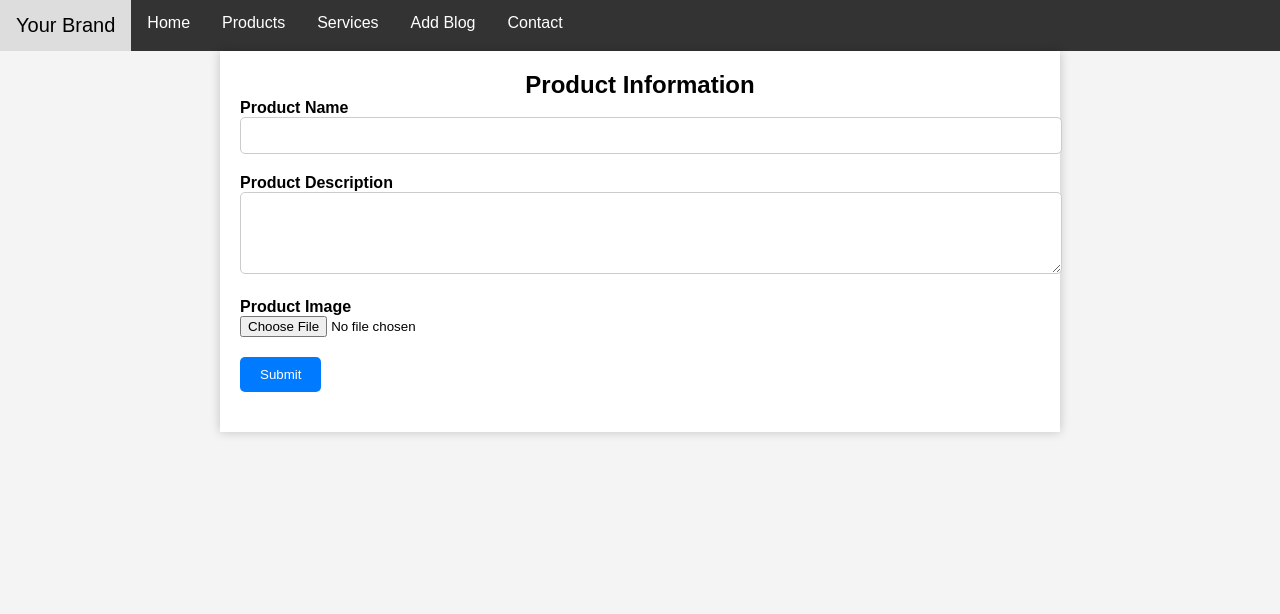
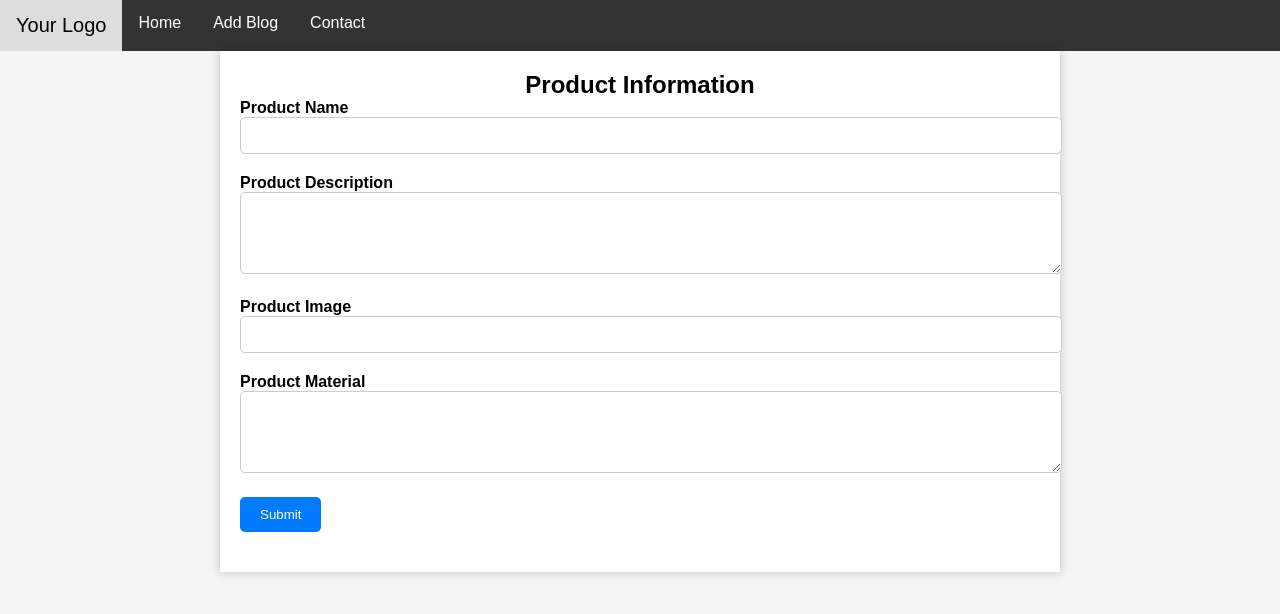
Before and after one commit to aryanpariyarofficial/product-crud, a React (Vite) app: page /add-product in a window 1280 px wide. Shown: the top 614 px of the page. Built offline with nearby package versions, Linux system fonts and the light colour scheme.

Commit message:
some added

```diff
--- a/src/pages/AddProduct/AddProduct.jsx
+++ b/src/pages/AddProduct/AddProduct.jsx
@@ -1,24 +1,39 @@
-import React from 'react'
+import React, { useState } from 'react'
 import './addProduct.css';
 
 const AddProduct = () => {
+    // First Approach
+    const [productName, setProductName] = useState("");
+    const [productDescription, setProductDescription] = useState("");
+    const [productImage, setProductImage] = useState("");
+    const [productMaterial, setProductMaterial] = useState("");
+    const submitHandler = (e) =>{
+        e.preventDefault();
+
+    }
+
+console.log(productName)
   return (
     <div className="container">
         <h2>Product Information</h2>
-        <form>
+        <form onSubmit={submitHandler}>
             <div className="form-group">
                 <label htmlFor="product-name">Product Name</label>
-                <input type="text" id="product-name" name="product-name" required />
+                <input type="text" id="product-name" name="productName" onChange={(e)=>setProductName(e.target.value)} required />
             </div>
 
             <div className="form-group">
                 <label htmlFor="product-description">Product Description</label>
-                <textarea id="product-description" name="product-description" rows="4" required></textarea>
+                <textarea id="product-description" name="productDescription" rows="4" onChange={(e)=>setProductDescription(e.target.value)}required></textarea>
             </div>
 
             <div className="form-group">
                 <label htmlFor="product-image">Product Image</label>
-                <input type="file" id="product-image" name="product-image" accept="image/*" required />
+                <input type="text" id="product-image" onChange={(e)=>setProductImage(e.target.value)} name="productImage" rows={'4'} required />
+            </div>
+            <div className="form-group">
+                <label htmlFor="product-description">Product Material</label>
+                <textarea id="product-material" name="productMaterial" onChange={(e)=>setProductMaterial(e.target.value)} rows="4" required></textarea>
             </div>
 
             <div className="form-group">
--- a/src/pages/Home/Home.jsx
+++ b/src/pages/Home/Home.jsx
@@ -2,7 +2,10 @@ import React, { useEffect, useState } from 'react'
 import "./Home.css";
 import ricecooker from '../../assets/ricecooker.jpg';
 import axios from 'axios';
+import { useNavigate } from 'react-router-dom';
 const Home = () => {
+
+    const navigate = useNavigate();
     const [products, setProducts] = useState([]);
     const fetchProduct = async () => {
         const response = await axios.get("https://652fbacf6c756603295d8ee6.mockapi.io/products");
@@ -18,12 +21,13 @@ const Home = () => {
                 products.map((product) => {
                     return (
 
-                            <div key={product.key} className="card">
+                            <div key={product.id} className="card">
                                 <img src={product.productImage} alt="Product Image" />
                                 <div className="product-name">{product.productName}</div>
                                 <div className="product-description">
                                 {product.productDescription}
                                 </div>
+                                <button onClick={()=>navigate(`/singleProduct/${product.id}`)}>See More</button>
                             </div>
 
                     )
--- a/src/pages/Navbar/Navbar.jsx
+++ b/src/pages/Navbar/Navbar.jsx
@@ -3,19 +3,8 @@ import "./Navbar.css"
 const Navbar = () => {
   return (
     <> <div className="navbar">
-    <a className="logo" href='/'>Your Brand</a>
+    <a className="logo" href='/'>Your Logo</a>
     <a href="/">Home</a>
-    <a href="#">Products</a>
-    <div className="dropdown">
-        <button className="dropbtn">Services
-            <i className="fa fa-caret-down"></i>
-        </button>
-        <div className="dropdown-content">
-            <a href="#">Service 1</a>
-            <a href="#">Service 2</a>
-            <a href="#">Service 3</a>
-        </div>
-    </div>
     <a href="/add-product">Add Blog</a>
     <a href="#">Contact</a>
 </div>
```
Also changed, not shown: src/pages/SingleProduct/SingleProduct.jsx (added, +9 -0 lines).
